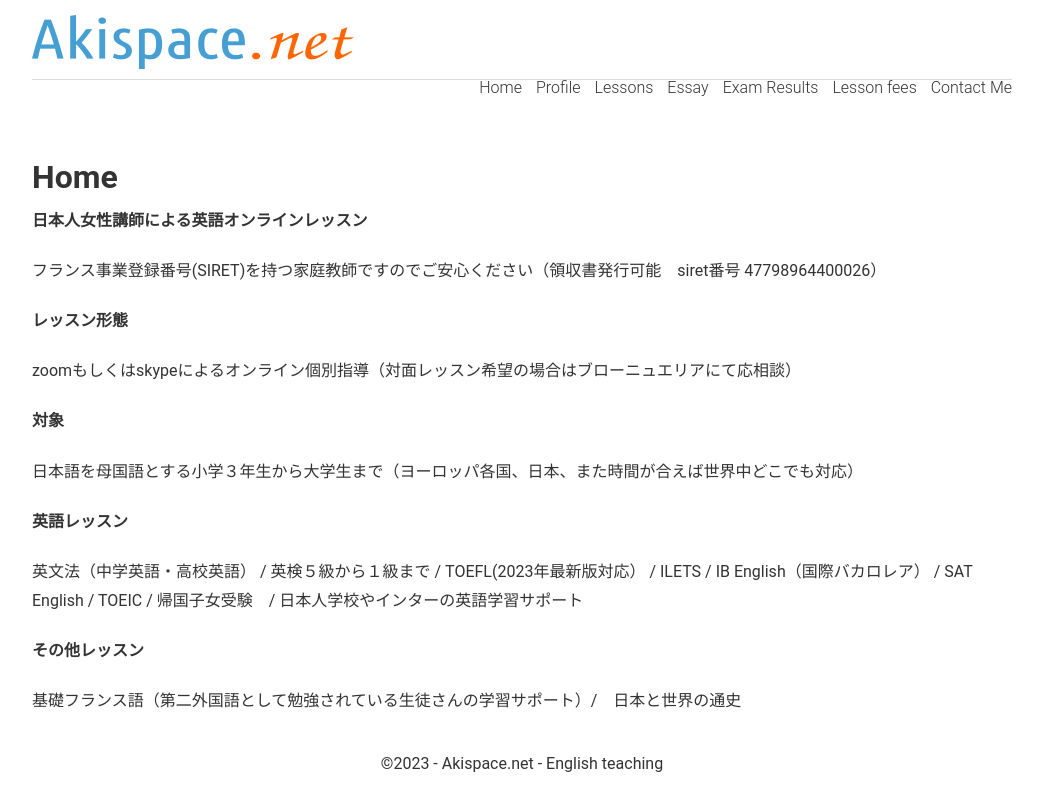
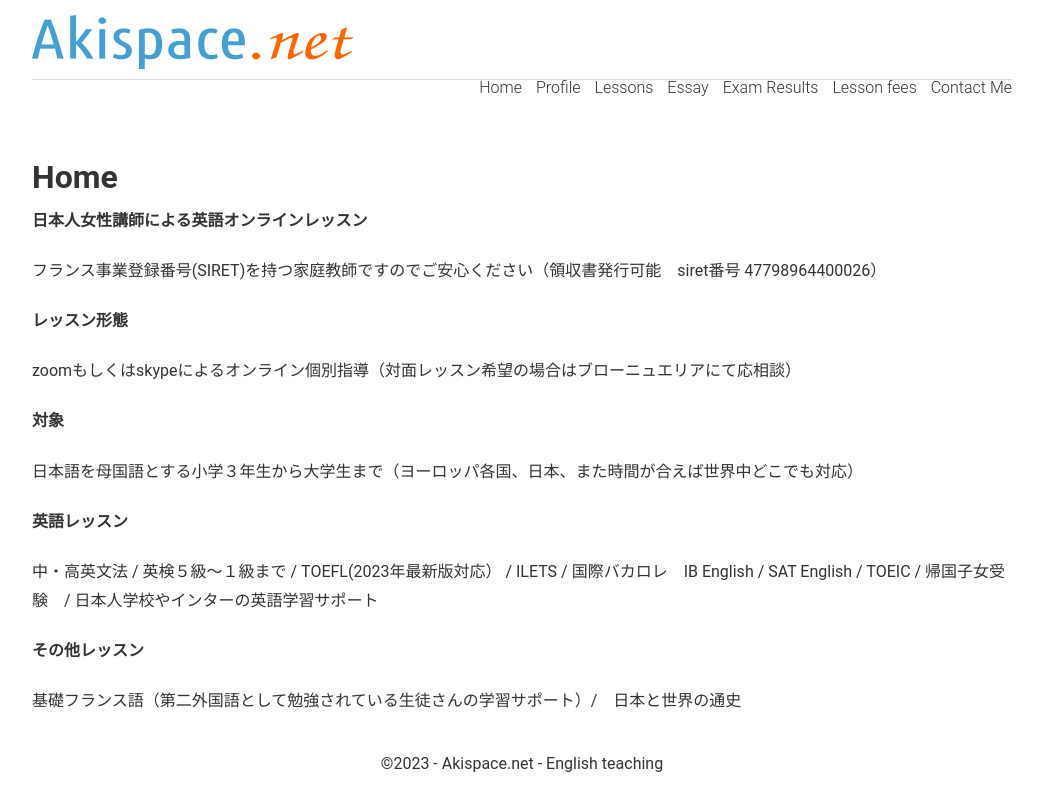
Before and after one commit to phocean/akispace, a Jekyll site: the page built from index.md, in a window 1280 px wide. Shown: the top 811 px of the page, without its empty margins (118-1161 px from the left). Built offline with Jekyll 4.4.1, drawn with Linux system fonts in a browser that asks for light colours.

Commit message:
Update index.md

```diff
--- a/index.md
+++ b/index.md
@@ -22,7 +22,7 @@ zoomもしくはskypeによるオンライン個別指導（対面レッスン
 
 **英語レッスン**
 
-英文法（中学英語・高校英語） / 英検５級から１級まで / TOEFL(2023年最新版対応） / ILETS / IB English（国際バカロレア） / SAT  English / TOEIC / 帰国子女受験　/ 日本人学校やインターの英語学習サポート
+中・高英文法 / 英検５級〜１級まで / TOEFL(2023年最新版対応） / ILETS / 国際バカロレ　IB English / SAT English / TOEIC / 帰国子女受験　/ 日本人学校やインターの英語学習サポート
 
 **その他レッスン**
 
```
